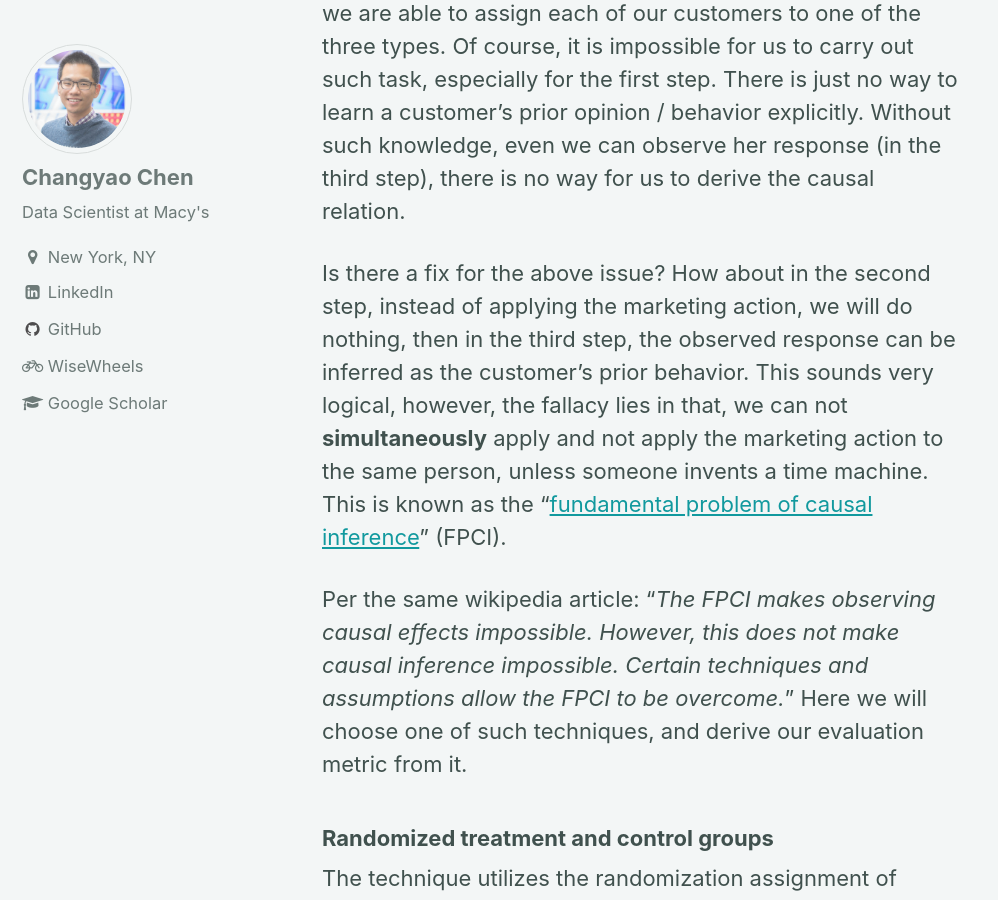
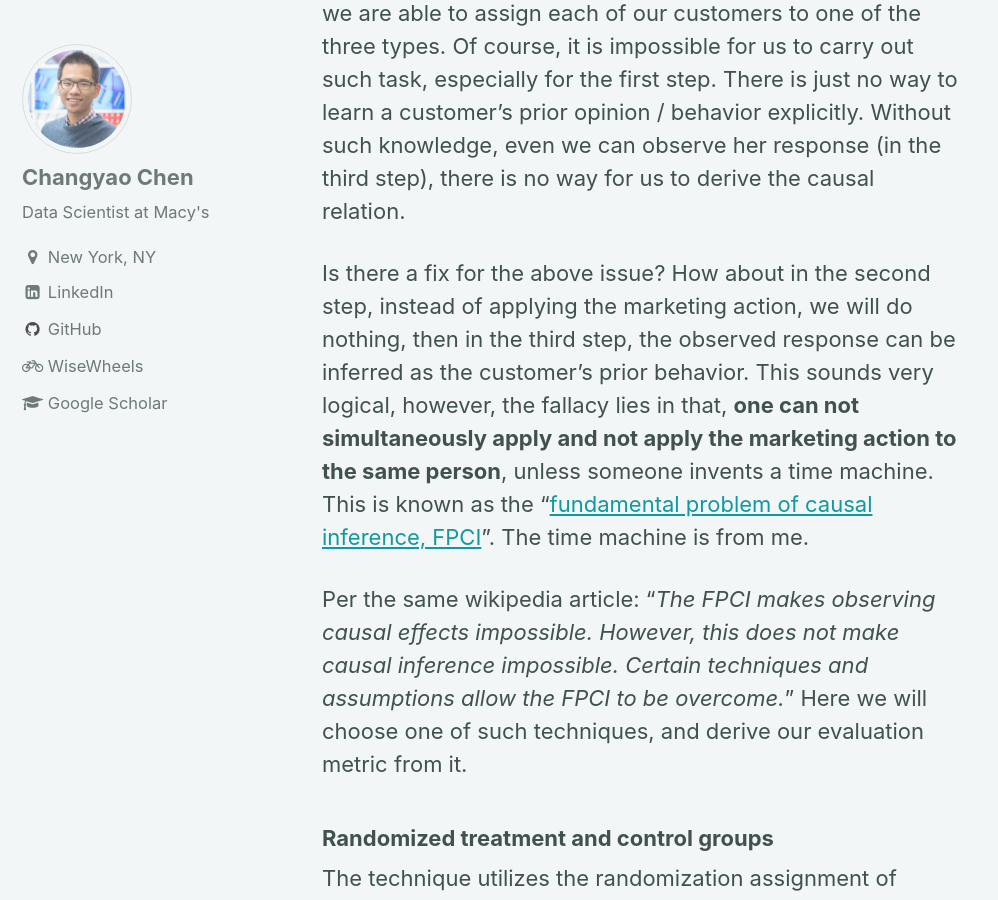
Before and after one commit to changyaochen/changyaochen.github.io, a Jekyll site: the page built from _posts/2018-04-22-the-fundamental-problem-of-causal-inference.md, in a window 1280 px wide and 900 px high, scrolled down 3842 px. Shown: the whole window, without its empty margins (0-998 px from the left). Built offline with Jekyll 4.4.1, drawn with Linux system fonts in a browser that asks for light colours.

Commit message:
fix typo

```diff
--- a/_posts/2018-04-22-the-fundamental-problem-of-causal-inference.md
+++ b/_posts/2018-04-22-the-fundamental-problem-of-causal-inference.md
@@ -44,7 +44,7 @@ But how do I build such a model? More importantly, if I am handed two models, on
 ### The fundamental problem of causal inference (FPCI)
 To make things simple, let's think discretely for now: our goal is to categorize all our customers to one of the three categories (persuadable, in-different, and do-not-disturb). Imagine, for each customer, we *first* ask her: will you shop? Write down the answer (yes/no). *Secondly*, apply the marketing action to her (send her a direct mail). *Thirdly*, we observe whether she comes to shop (yes/no). In this way, we are able to assign each of our customers to one of the three types. Of course, it is impossible for us to carry out such task, especially for the first step. There is just no way to learn a customer's prior opinion / behavior explicitly. Without such knowledge, even we can observe her response (in the third step), there is no way for us to derive the causal relation.
 
-Is there a fix for the above issue? How about in the second step, instead of applying the marketing action, we will do nothing, then in the third step, the observed response can be inferred as the customer's prior behavior. This sounds very logical, however, the fallacy lies in that, we can not **simultaneously** apply and not apply the marketing action to the same person, unless someone invents a time machine. This is known as the "[fundamental problem of causal inference](https://en.wikipedia.org/wiki/Rubin_causal_model)" (FPCI).
+Is there a fix for the above issue? How about in the second step, instead of applying the marketing action, we will do nothing, then in the third step, the observed response can be inferred as the customer's prior behavior. This sounds very logical, however, the fallacy lies in that, **one can not simultaneously apply and not apply the marketing action to the same person**, unless someone invents a time machine. This is known as the "[fundamental problem of causal inference, FPCI](https://en.wikipedia.org/wiki/Rubin_causal_model)". The time machine is from me.
 
 Per the same wikipedia article: "*The FPCI makes observing causal effects impossible. However, this does not make causal inference impossible. Certain techniques and assumptions allow the FPCI to be overcome.*" Here we will choose one of such techniques, and derive our evaluation metric from it.
 
```
